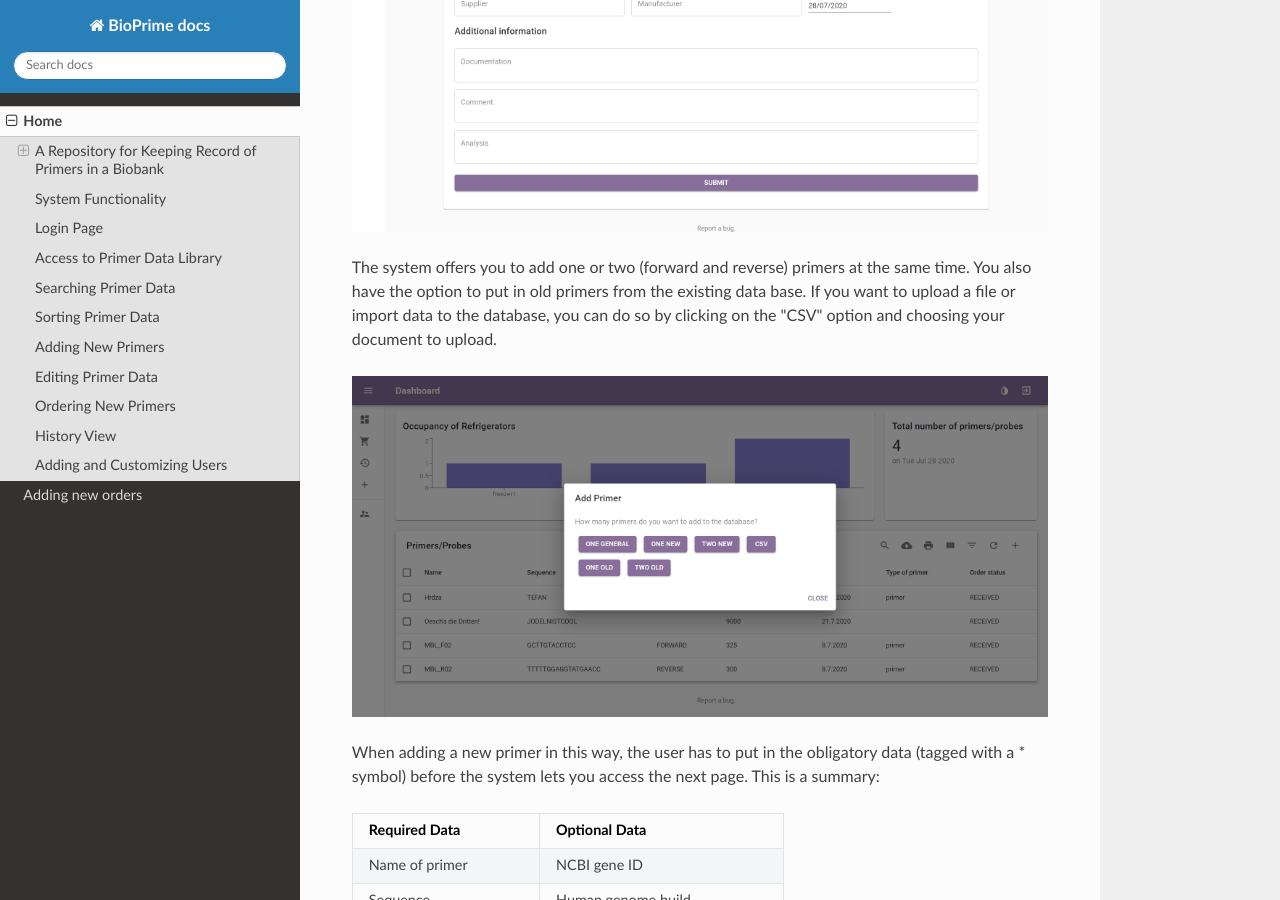
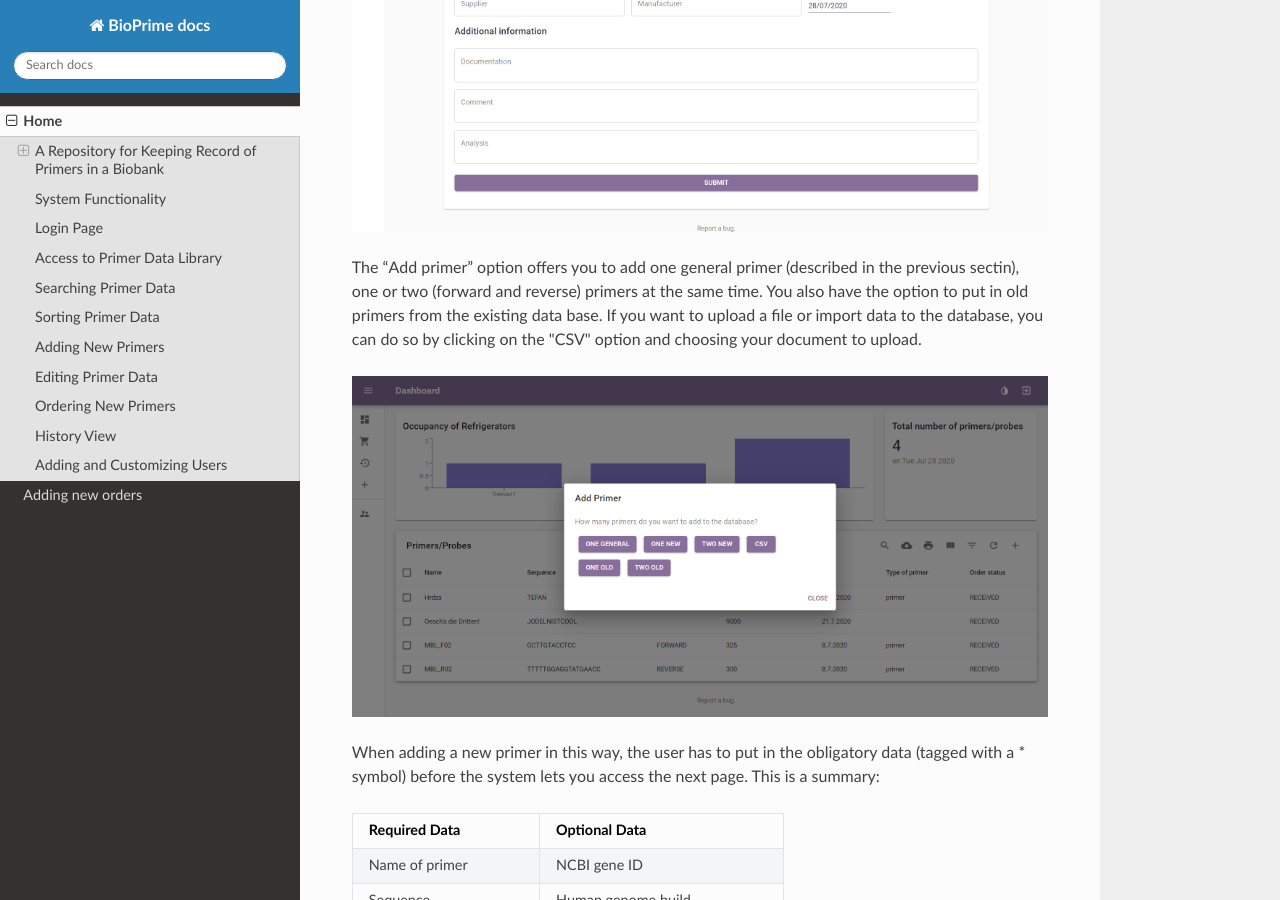
Before and after one commit to Bio-Prime/documentation, an MkDocs documentation site: the page built from docs/index.md, in a window 1280 px wide and 900 px high, scrolled down 12140 px. Built offline with MkDocs 1.6.1, drawn with Linux system fonts in a browser that asks for light colours; nearby versions of some CDN libraries; some of the changed text lies outside the part shown.

Commit message:
dodala detajle analize

```diff
--- a/docs/index.md
+++ b/docs/index.md
@@ -167,7 +167,7 @@ The “Add one general” option allows you to add a single primer or probe with
 
 ![addonegeneral](./addonegeneral.png)
 
-The system offers you to add one or two (forward and reverse) primers at the same time. You also have the option to put in old primers from the existing data base. If you want to upload a file or import data to the database, you can do so by clicking on the "CSV" option and choosing your document to upload.
+The “Add primer” option offers you to add one general primer (described in the previous sectin), one or two (forward and reverse) primers at the same time. You also have the option to put in old primers from the existing data base. If you want to upload a file or import data to the database, you can do so by clicking on the "CSV" option and choosing your document to upload.
 
 ![addprimers](./addprimers.png)
 
@@ -225,6 +225,8 @@ The users with the assigned role (described in the User Access Control section)
 This allows the user to edit data or correct any possible mistakes that were made during the process of adding new primers to the repository. This includes basic primer properties, form of ordered primer, location in the laboratory, project information, designer and supplier information (all described in detail in the "Adding New Primers" section).
 
 ![edit1](./edit1.png)
+
+The “Analysis” field allows the user to link information (e.g. graphs or videos) as a part of the analysis to the primer data.
 
 Any changes made can be viewed in the "History" section.
 
```
